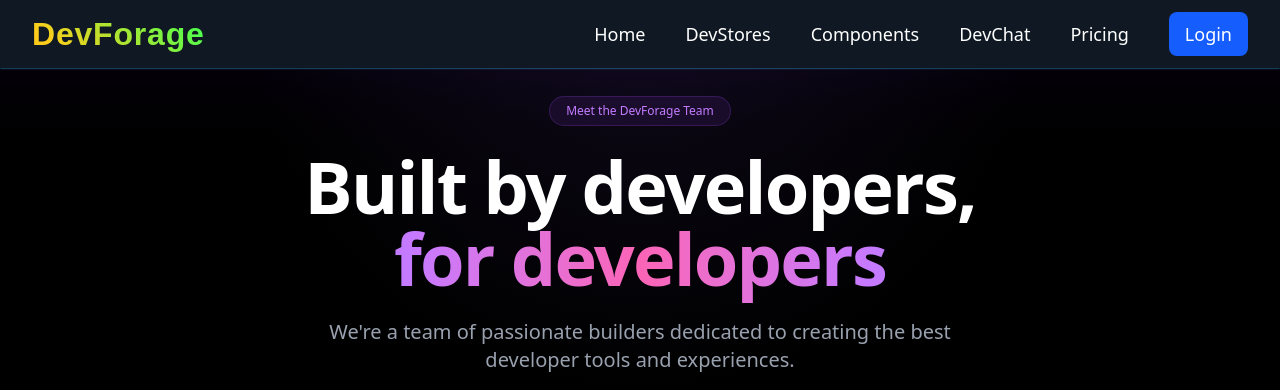
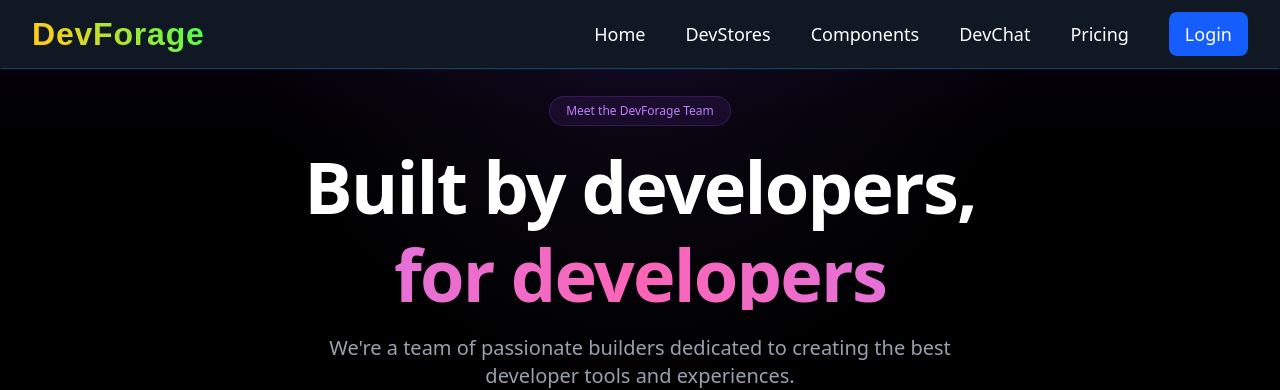
Before and after one commit to raushan-sinha/dev-forage, a React (Vite) app: page /team in a window 1280 px wide. Shown: the top 390 px of the page. Built offline with nearby package versions, Linux system fonts and the light colour scheme.

Commit message:
Heading updated

```diff
--- a/src/pages/Team/sections/HeroSection.jsx
+++ b/src/pages/Team/sections/HeroSection.jsx
@@ -15,13 +15,14 @@ const HeroSection = () => {
                             Meet the DevForage Team
                         </span>
                     </div>
-                    <h1 className="text-4xl sm:text-5xl md:text-6xl lg:text-7xl font-bold tracking-tight">
-                        Built by developers,
-                        <br />
-                        <span className="bg-gradient-to-r from-purple-400 via-pink-400 to-purple-400 bg-clip-text text-transparent">
+                    <div className='flex flex-col gap-2 sm:gap-4'>
+                        <h1 className="text-4xl sm:text-5xl md:text-6xl lg:text-7xl font-bold tracking-tight">
+                            Built by developers,
+                        </h1>
+                        <span className="bg-gradient-to-r from-purple-400 via-pink-400 to-purple-400 bg-clip-text text-transparent text-4xl sm:text-5xl md:text-6xl lg:text-7xl font-bold tracking-tight">
                             for developers
                         </span>
-                    </h1>
+                    </div>
                     <p className="max-w-2xl mx-auto text-lg sm:text-xl text-gray-400">
                         We're a team of passionate builders dedicated to creating the best developer tools and experiences.
                     </p>
```
